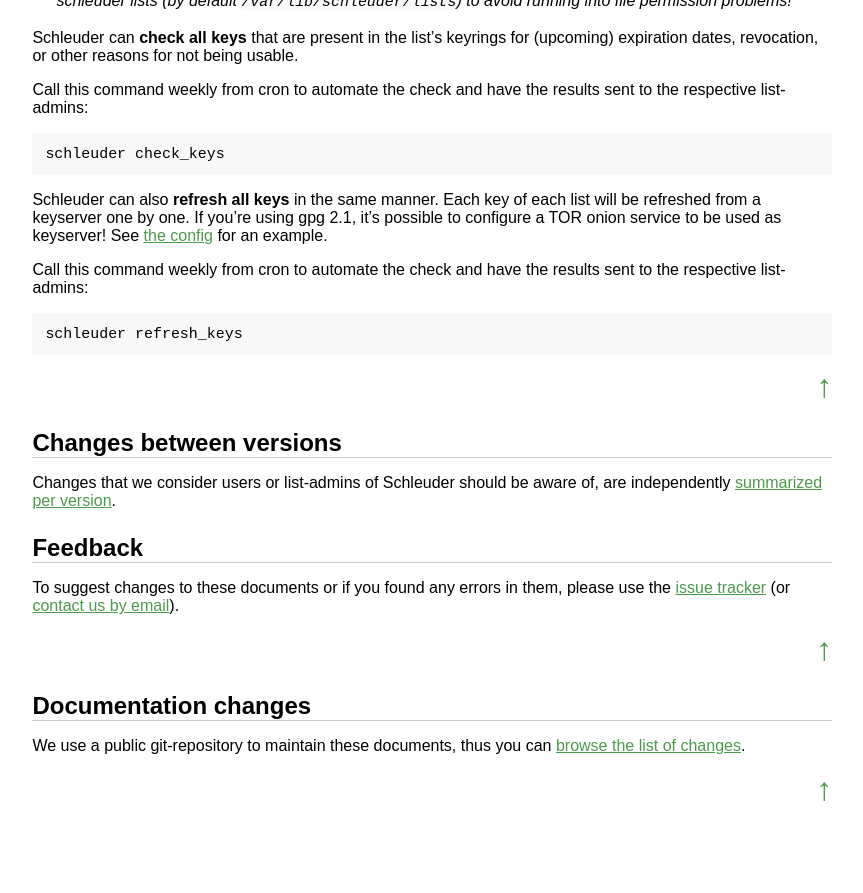
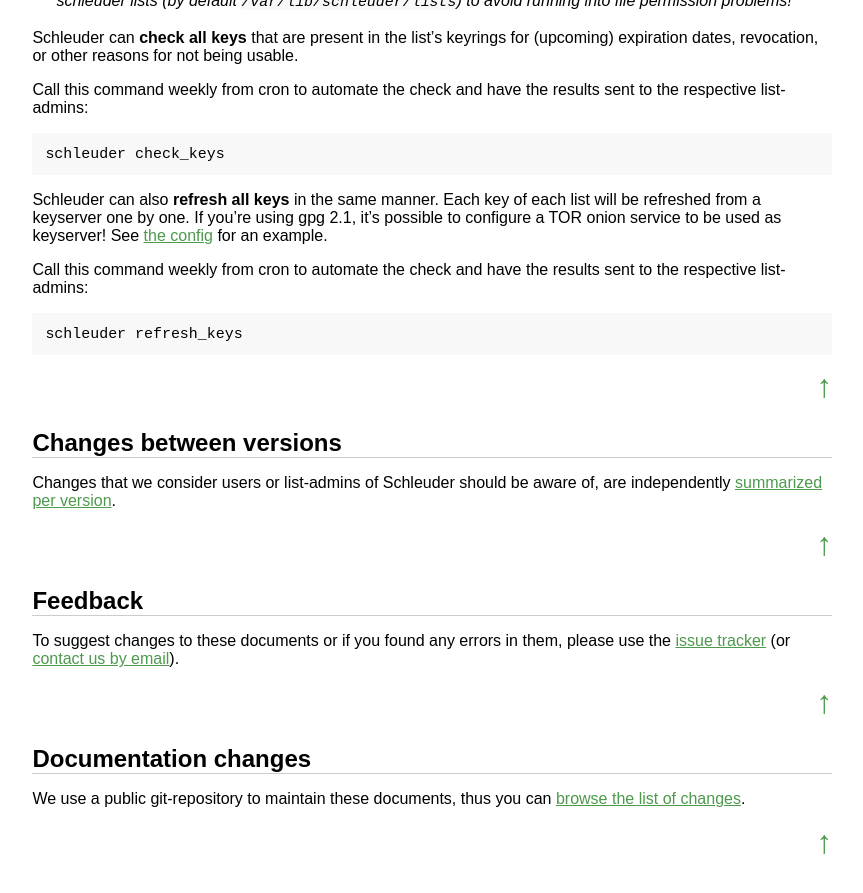
Before and after one commit to schleuder/schleuder-website, a Jekyll site: the page built from docs/index.md, in a window 1280 px wide and 900 px high, scrolled down 7647 px. Shown: the top 893 px of the window, without its empty margins (6-869 px from the left). Built offline with Jekyll 4.4.1, drawn with Linux system fonts in a browser that asks for light colours; before the commit the page ends 8494 px from its top, so only the background shows below that.

Commit message:
Additional to-top-link.

```diff
--- a/docs/index.md
+++ b/docs/index.md
@@ -352,6 +352,9 @@
 Changes that we consider users or list-admins of Schleuder should be aware of, are independently [summarized per version](/docs/changes/).
 
 
+[↑](#top "Go to top of page")
+{: .linktotop}
+
 ## Feedback
 
 To suggest changes to these documents or if you found any errors in them, please use the [issue tracker](https://0xacab.org/schleuder/schleuder-website/issues) (or [contact us by email](mailto:schleuder@nadir.org)).
```
